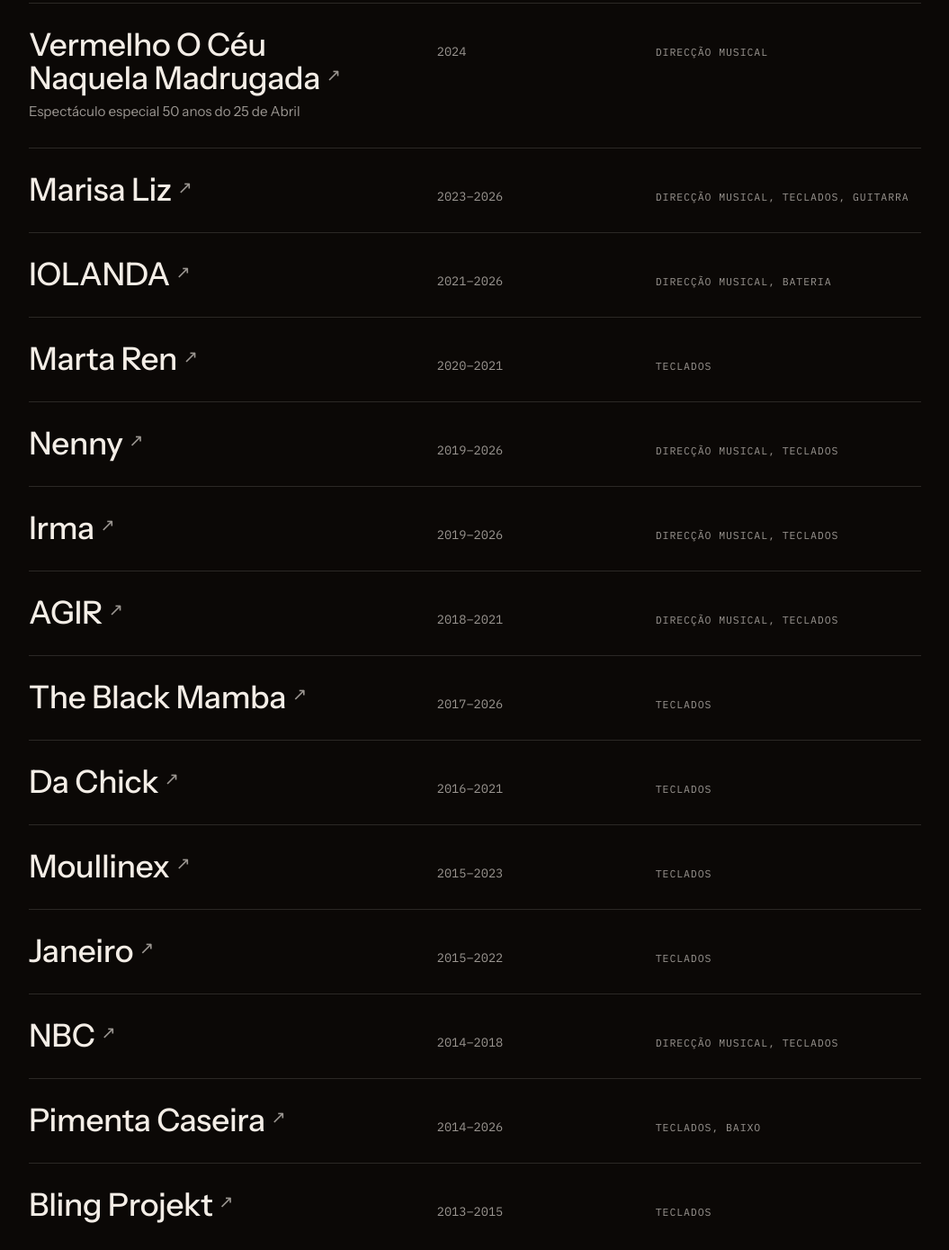
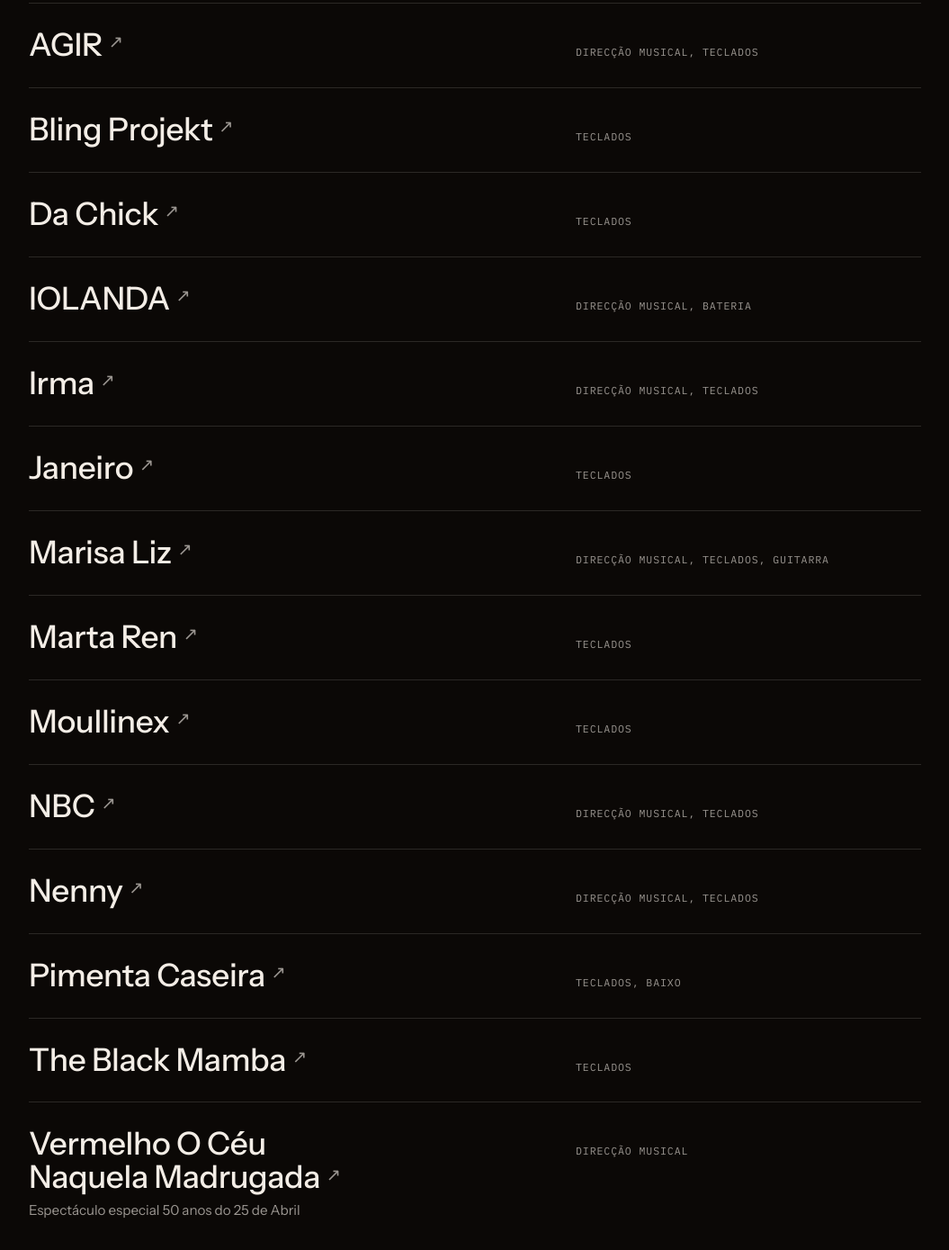
Before and after one commit to thatsyanagui/site, a plain HTML site: page ao-vivo.html in a window 1280 px wide. Shown: the part 314-1703 px from the top of the page at 90% size, without its empty margins (112-1167 px from the left). Drawn offline with Linux system fonts and the light colour scheme.

Commit message:
Live: sem anos, por ordem alfabética
Co-Authored-By: Claude Opus 5.5 <noreply@anthropic.com>
Claude-Session: https://claude.ai/code/session_01Y8Bdt9iXtNVAVhgPpQJds9

```diff
--- a/ao-vivo.html
+++ b/ao-vivo.html
@@ -8,7 +8,7 @@
 <link rel="preconnect" href="https://fonts.googleapis.com">
 <link rel="preconnect" href="https://fonts.gstatic.com" crossorigin>
 <link rel="stylesheet" href="https://fonts.googleapis.com/css2?family=IBM+Plex+Mono:wght@400;500&family=Instrument+Sans:wght@400;500;600&display=swap">
-<link rel="stylesheet" href="style.css?v=26fc7ce2">
+<link rel="stylesheet" href="style.css?v=65174d91">
 </head>
 <body class="dark">
 <div class="draft-note">Rascunho · textos, datas, capas e links são exemplos para substituir</div>
@@ -31,102 +31,88 @@
 <div class="wrap live-list">
       <div class="live-block live-row">
         <div class="live-label">
-          <h3><a href="https://www.youtube.com/watch?v=T8986eCgUaQ" target="_blank" rel="noopener">Vermelho O Céu Naquela Madrugada<span class="ext" aria-hidden="true">↗</span></a></h3>
-          <p class="live-sub">Espectáculo especial 50 anos do 25 de Abril</p>
+          <h3><a href="https://www.youtube.com/watch?v=AyXJHShTwcI" target="_blank" rel="noopener">AGIR<span class="ext" aria-hidden="true">↗</span></a></h3>
         </div>
-        <p class="live-years">2024</p>
-        <p class="live-roles">Direcção Musical</p>
-      </div>
-      <div class="live-block live-row">
-        <div class="live-label">
-          <h3><a href="https://www.youtube.com/watch?v=-7q7kiqVghs" target="_blank" rel="noopener">Marisa Liz<span class="ext" aria-hidden="true">↗</span></a></h3>
-        </div>
-        <p class="live-years">2023–<span data-this-year>2026</span></p>
-        <p class="live-roles">Direcção Musical, Teclados, Guitarra</p>
-      </div>
-      <div class="live-block live-row">
-        <div class="live-label">
-          <h3><a href="https://www.youtube.com/watch?v=2orPQdrUjEw" target="_blank" rel="noopener">IOLANDA<span class="ext" aria-hidden="true">↗</span></a></h3>
-        </div>
-        <p class="live-years">2021–<span data-this-year>2026</span></p>
-        <p class="live-roles">Direcção Musical, Bateria</p>
-      </div>
-      <div class="live-block live-row">
-        <div class="live-label">
-          <h3><a href="https://www.youtube.com/watch?v=9SAvpsUpEcQ" target="_blank" rel="noopener">Marta Ren<span class="ext" aria-hidden="true">↗</span></a></h3>
-        </div>
-        <p class="live-years">2020–2021</p>
-        <p class="live-roles">Teclados</p>
-      </div>
-      <div class="live-block live-row">
-        <div class="live-label">
-          <h3><a href="https://www.youtube.com/watch?v=IdqnNo1mqko" target="_blank" rel="noopener">Nenny<span class="ext" aria-hidden="true">↗</span></a></h3>
-        </div>
-        <p class="live-years">2019–<span data-this-year>2026</span></p>
         <p class="live-roles">Direcção Musical, Teclados</p>
       </div>
       <div class="live-block live-row">
         <div class="live-label">
-          <h3><a href="https://www.youtube.com/watch?v=jy1mhx5wV38" target="_blank" rel="noopener">Irma<span class="ext" aria-hidden="true">↗</span></a></h3>
+          <h3><a href="https://www.youtube.com/watch?v=A6Neeb7_bMw&amp;t=81s" target="_blank" rel="noopener">Bling Projekt<span class="ext" aria-hidden="true">↗</span></a></h3>
         </div>
-        <p class="live-years">2019–<span data-this-year>2026</span></p>
-        <p class="live-roles">Direcção Musical, Teclados</p>
-      </div>
-      <div class="live-block live-row">
-        <div class="live-label">
-          <h3><a href="https://www.youtube.com/watch?v=AyXJHShTwcI" target="_blank" rel="noopener">AGIR<span class="ext" aria-hidden="true">↗</span></a></h3>
-        </div>
-        <p class="live-years">2018–2021</p>
-        <p class="live-roles">Direcção Musical, Teclados</p>
-      </div>
-      <div class="live-block live-row">
-        <div class="live-label">
-          <h3><a href="https://www.youtube.com/watch?v=mO6J3GvQI_U" target="_blank" rel="noopener">The Black Mamba<span class="ext" aria-hidden="true">↗</span></a></h3>
-        </div>
-        <p class="live-years">2017–<span data-this-year>2026</span></p>
         <p class="live-roles">Teclados</p>
       </div>
       <div class="live-block live-row">
         <div class="live-label">
           <h3><a href="https://www.youtube.com/watch?v=3tbDaW5G_CM" target="_blank" rel="noopener">Da Chick<span class="ext" aria-hidden="true">↗</span></a></h3>
         </div>
-        <p class="live-years">2016–2021</p>
+        <p class="live-roles">Teclados</p>
+      </div>
+      <div class="live-block live-row">
+        <div class="live-label">
+          <h3><a href="https://www.youtube.com/watch?v=2orPQdrUjEw" target="_blank" rel="noopener">IOLANDA<span class="ext" aria-hidden="true">↗</span></a></h3>
+        </div>
+        <p class="live-roles">Direcção Musical, Bateria</p>
+      </div>
+      <div class="live-block live-row">
+        <div class="live-label">
+          <h3><a href="https://www.youtube.com/watch?v=jy1mhx5wV38" target="_blank" rel="noopener">Irma<span class="ext" aria-hidden="true">↗</span></a></h3>
+        </div>
+        <p class="live-roles">Direcção Musical, Teclados</p>
+      </div>
+      <div class="live-block live-row">
+        <div class="live-label">
+          <h3><a href="https://www.youtube.com/watch?v=sgWRAWzU04o" target="_blank" rel="noopener">Janeiro<span class="ext" aria-hidden="true">↗</span></a></h3>
+        </div>
+        <p class="live-roles">Teclados</p>
+      </div>
+      <div class="live-block live-row">
+        <div class="live-label">
+          <h3><a href="https://www.youtube.com/watch?v=-7q7kiqVghs" target="_blank" rel="noopener">Marisa Liz<span class="ext" aria-hidden="true">↗</span></a></h3>
+        </div>
+        <p class="live-roles">Direcção Musical, Teclados, Guitarra</p>
+      </div>
+      <div class="live-block live-row">
+        <div class="live-label">
+          <h3><a href="https://www.youtube.com/watch?v=9SAvpsUpEcQ" target="_blank" rel="noopener">Marta Ren<span class="ext" aria-hidden="true">↗</span></a></h3>
+        </div>
         <p class="live-roles">Teclados</p>
       </div>
       <div class="live-block live-row">
         <div class="live-label">
           <h3><a href="https://www.youtube.com/watch?v=DfO5Jhn0fOI" target="_blank" rel="noopener">Moullinex<span class="ext" aria-hidden="true">↗</span></a></h3>
         </div>
-        <p class="live-years">2015–2023</p>
-        <p class="live-roles">Teclados</p>
-      </div>
-      <div class="live-block live-row">
-        <div class="live-label">
-          <h3><a href="https://www.youtube.com/watch?v=sgWRAWzU04o" target="_blank" rel="noopener">Janeiro<span class="ext" aria-hidden="true">↗</span></a></h3>
-        </div>
-        <p class="live-years">2015–2022</p>
         <p class="live-roles">Teclados</p>
       </div>
       <div class="live-block live-row">
         <div class="live-label">
           <h3><a href="https://www.youtube.com/watch?v=NsyDwvbZWCg&amp;t=3071s" target="_blank" rel="noopener">NBC<span class="ext" aria-hidden="true">↗</span></a></h3>
         </div>
-        <p class="live-years">2014–2018</p>
+        <p class="live-roles">Direcção Musical, Teclados</p>
+      </div>
+      <div class="live-block live-row">
+        <div class="live-label">
+          <h3><a href="https://www.youtube.com/watch?v=IdqnNo1mqko" target="_blank" rel="noopener">Nenny<span class="ext" aria-hidden="true">↗</span></a></h3>
+        </div>
         <p class="live-roles">Direcção Musical, Teclados</p>
       </div>
       <div class="live-block live-row">
         <div class="live-label">
           <h3><a href="https://www.youtube.com/watch?v=JHCRSwOj2IU" target="_blank" rel="noopener">Pimenta Caseira<span class="ext" aria-hidden="true">↗</span></a></h3>
         </div>
-        <p class="live-years">2014–<span data-this-year>2026</span></p>
         <p class="live-roles">Teclados, Baixo</p>
       </div>
       <div class="live-block live-row">
         <div class="live-label">
-          <h3><a href="https://www.youtube.com/watch?v=A6Neeb7_bMw&amp;t=81s" target="_blank" rel="noopener">Bling Projekt<span class="ext" aria-hidden="true">↗</span></a></h3>
+          <h3><a href="https://www.youtube.com/watch?v=mO6J3GvQI_U" target="_blank" rel="noopener">The Black Mamba<span class="ext" aria-hidden="true">↗</span></a></h3>
         </div>
-        <p class="live-years">2013–2015</p>
         <p class="live-roles">Teclados</p>
+      </div>
+      <div class="live-block live-row">
+        <div class="live-label">
+          <h3><a href="https://www.youtube.com/watch?v=T8986eCgUaQ" target="_blank" rel="noopener">Vermelho O Céu Naquela Madrugada<span class="ext" aria-hidden="true">↗</span></a></h3>
+          <p class="live-sub">Espectáculo especial 50 anos do 25 de Abril</p>
+        </div>
+        <p class="live-roles">Direcção Musical</p>
       </div>
 </div>
 <section class="also">
--- a/style.css
+++ b/style.css
@@ -337,7 +337,7 @@ img.cover { color: transparent; background: var(--tint); aspect-ratio: 1; }
 @media (max-width: 700px) { .yan-videos { grid-template-columns: minmax(0, 1fr); } }
 
 /* Live sem vídeos: uma linha por projecto, o nome abre o vídeo */
-.live-list .live-row { display: grid; grid-template-columns: minmax(0, 2fr) minmax(0, 1fr) minmax(0, 1.4fr); gap: 8px 32px; align-items: baseline; padding-block: 28px; }
+.live-list .live-row { display: grid; grid-template-columns: minmax(0, 3fr) minmax(0, 2fr); gap: 8px 32px; align-items: baseline; padding-block: 28px; }
 .live-row .live-years, .live-row .live-roles { margin: 0; }
 .live-row h3 a { color: inherit; text-decoration: none; border-bottom: 1px solid transparent; transition: border-color .2s; }
 .live-row h3 a:hover, .live-row h3 a:focus-visible { border-bottom-color: currentColor; }
```
Also changed, not shown: bio.html (+1 -1 lines), estudio.html (+1 -1 lines), index.html (+1 -1 lines), pessoal.html (+1 -1 lines), shop.html (+1 -1 lines).
